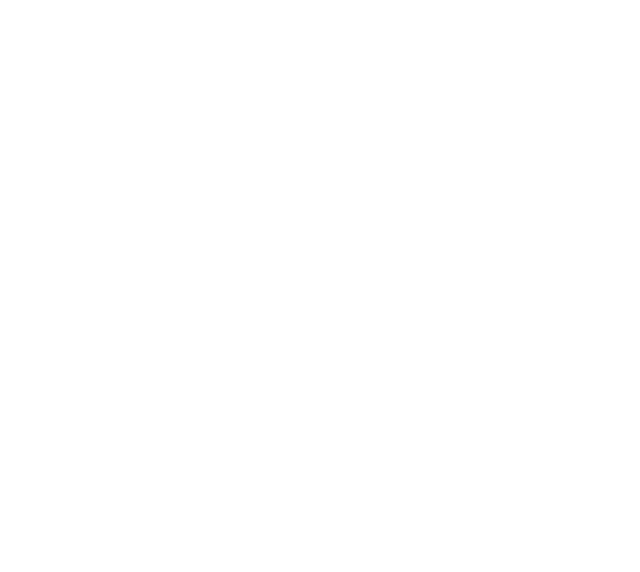
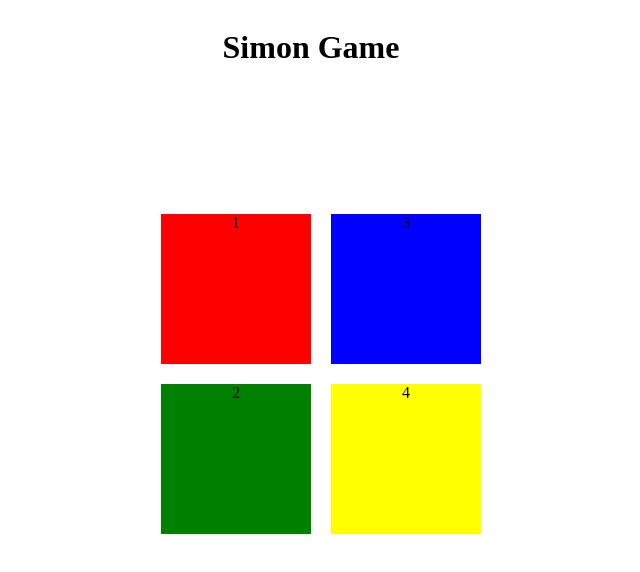
Before and after one commit to tommygl2112/simon_says_game, a website: page index.html in a window 1280 px wide. Shown: the whole page, without its empty margins (329-969 px from the left). Drawn offline with Linux system fonts and the light colour scheme.

Commit message:
Tomas, Genaro and Jacinto worked on user story 1

```diff
--- a/index.html
+++ b/index.html
@@ -1,14 +1,42 @@
 <!DOCTYPE html>
 <html lang="en">
+
 <head>
     <meta charset="UTF-8">
     <meta http-equiv="X-UA-Compatible" content="IE=edge">
     <meta name="viewport" content="width=device-width, initial-scale=1.0">
     <title>ITK - Simon</title>
+    <link rel="stylesheet" href="styles.css">
 </head>
+
 <body>
-    <!-- Good luck! -->
+
+    <div id="Flex-contain-Parent">
+
+        <header>
+            <h1> Simon Game </h1>
+        </header>
+
+        <div class="flex-game-box">
+            <!-- Game -->
+            <div id="row">
+                <div onclick="" id="red" class="gameButtos">1</div>
+                <div onclick="" id="green" class="gameButtos">2</div>
+            </div>
+
+            <div id="row">
+                <div onclick="" id="blue" class="gameButtos">3</div>
+                <div onclick="" id="yellow" class="gameButtos">4</div>
+            </div>
+        </div>
+
+        <footer>
+            <!-- instrutions  -->
+        </footer>
+
+    </div>
 
     <script src="./index.js"></script>
 </body>
+
 </html>
--- /dev/null
+++ b/styles.css
@@ -0,0 +1,42 @@
+.flex-game-box{
+    display: flex;
+    justify-content: center;
+    align-content: center;
+    align-items: center;
+    margin: 0 auto;
+    margin-top: 10%;
+
+}
+
+#Flex-contain-Parent{
+    display: flex;
+    flex-direction: column;
+    text-align: center;
+}
+
+.row{
+    display: flex;
+    flex-direction: row;
+
+}
+
+.gameButtos{
+    width: 150px;
+    height: 150px;
+    margin-left: 20px;
+    margin-bottom: 20px;
+    cursor: pointer;
+}
+
+#red{
+    background-color: red;
+}
+#green{
+    background-color: green;
+}
+#blue{
+    background-color: blue;
+}
+#yellow{
+    background-color: yellow;
+}
```
